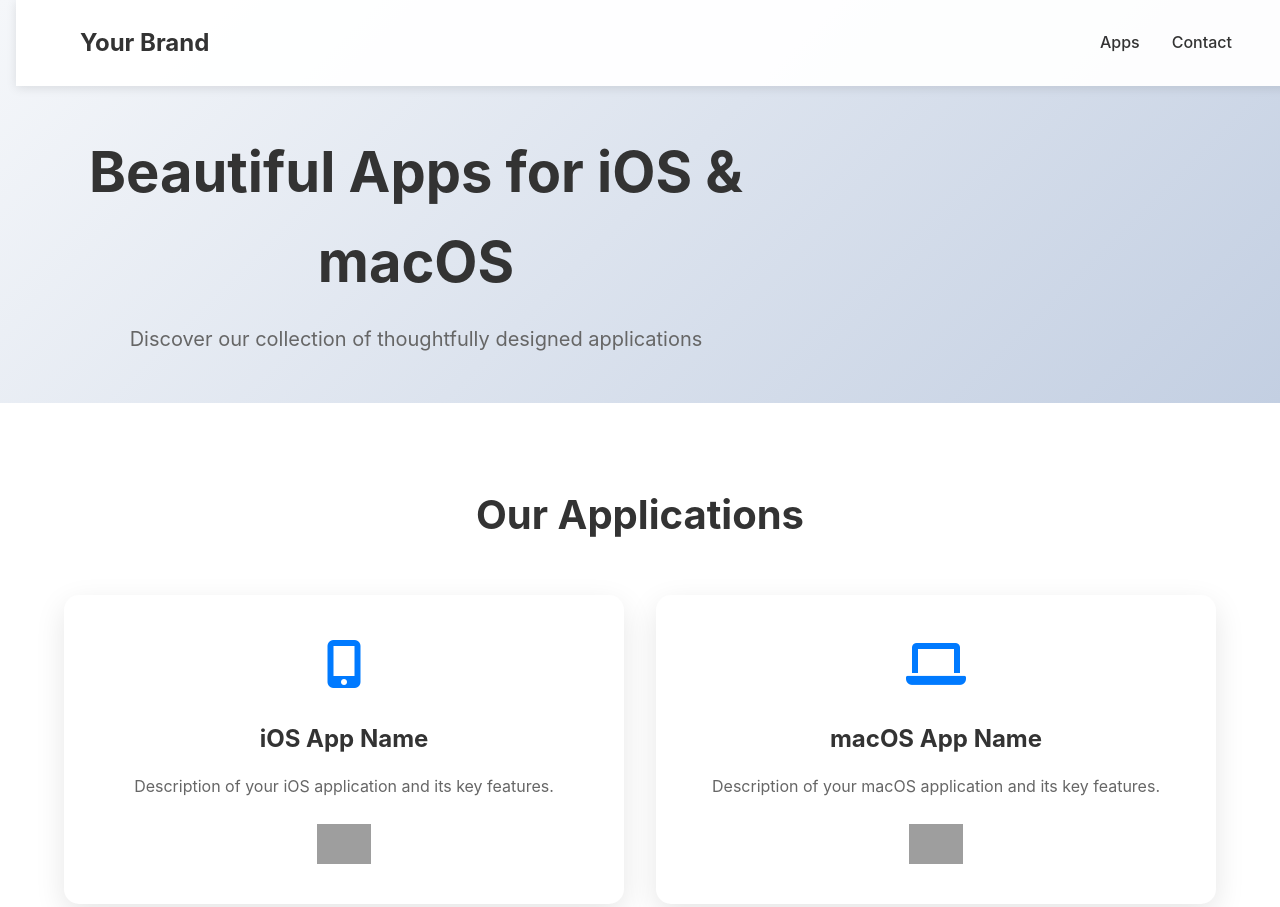
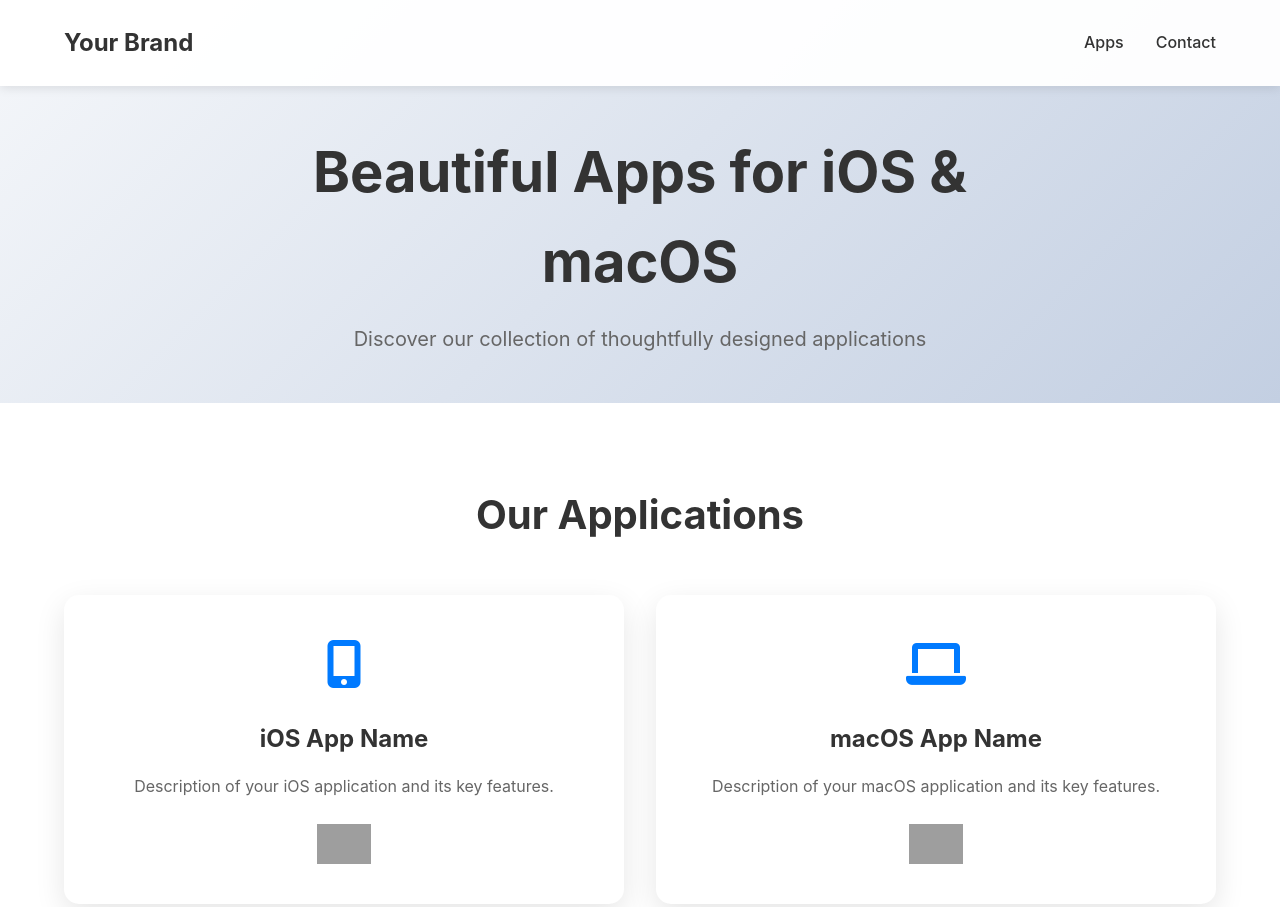
Before and after one commit to maximtart/maximtart.github.io, a plain HTML site: page index.html in a window 1280 px wide. Shown: the top 907 px of the page. Drawn offline with Linux system fonts and the light colour scheme; grey boxes are pictures that could not be loaded.

Commit message:
Update styles.css

```diff
--- a/styles.css
+++ b/styles.css
@@ -72,9 +72,12 @@ nav ul li a:hover {
 /* Hero Section */
 .hero {
     background: linear-gradient(135deg, #f5f7fa 0%, #c3cfe2 100%);
+    display: flex;
+    align-items: center;
+    justify-content: center;
     text-align: center;
     padding: 4rem 1rem 3rem 1rem;
-    display: block;
+    min-height: 300px;
 }
 
 .hero-content {
```
